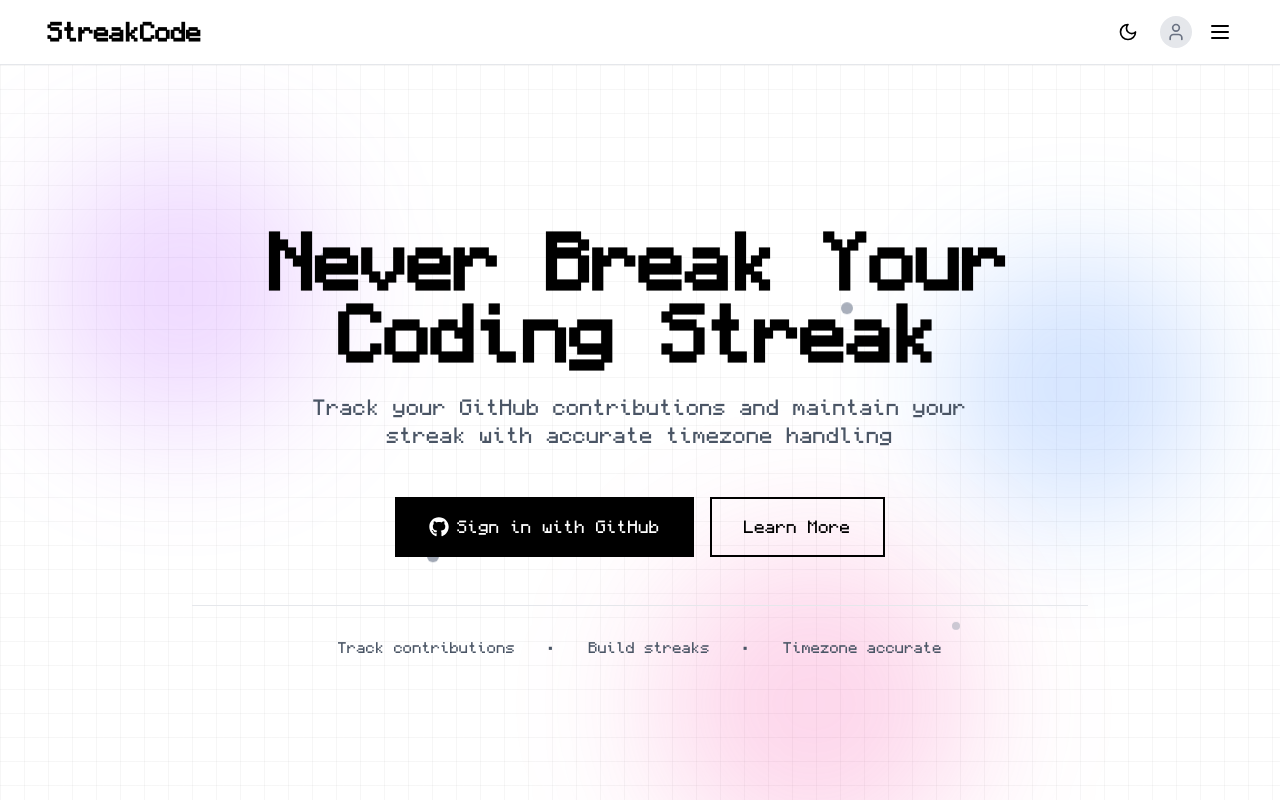
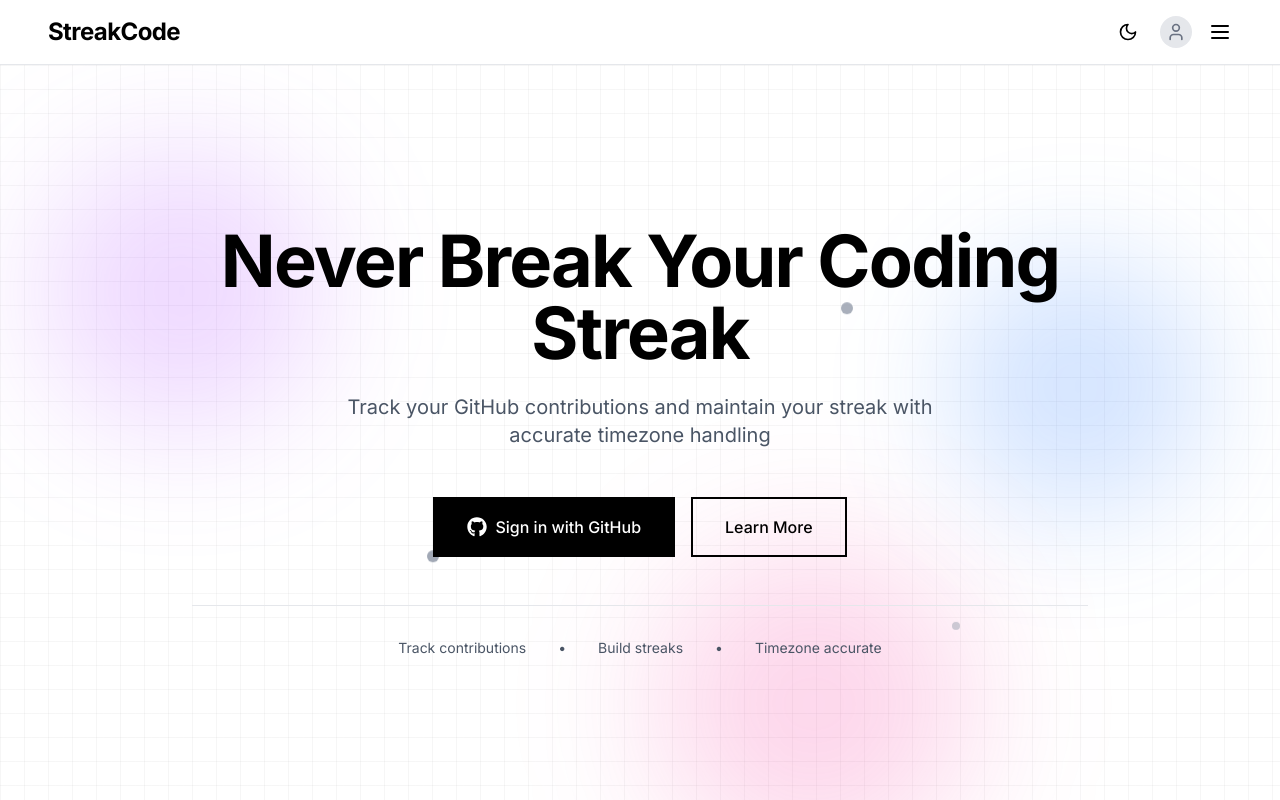
Before and after one commit to A-Shalchian/StreakCode, a Next.js app: page / in a window 1280 px wide. Shown: the top 800 px of the page. Built offline with nearby package versions, Linux system fonts and the light colour scheme; no server answers.

Commit message:
add font provider + smooth theme transitions

```diff
--- a/src/app/globals.css
+++ b/src/app/globals.css
@@ -1,8 +1,8 @@
+@import url('https://fonts.googleapis.com/css2?family=Inter:wght@300;400;500;600;700&family=JetBrains+Mono:wght@300;400;500;600;700&family=Space+Grotesk:wght@300;400;500;600;700&display=swap');
+
 @config "../../tailwind.config.ts";
 @import "tailwindcss";
 
-
-/* Minecraft Font */
 @font-face {
   font-family: 'Monocraft';
   src: url('/fonts/Monocraft-01.ttf') format('truetype');
@@ -24,14 +24,45 @@
   font-style: normal;
 }
 
-/* Add base dark mode styles */
+@font-face {
+  font-family: 'Geist';
+  src: url('https://cdn.jsdelivr.net/npm/geist@1.2.0/dist/fonts/geist-sans/Geist-Regular.woff2') format('woff2');
+  font-weight: 400;
+  font-style: normal;
+}
+
+@font-face {
+  font-family: 'Geist';
+  src: url('https://cdn.jsdelivr.net/npm/geist@1.2.0/dist/fonts/geist-sans/Geist-Medium.woff2') format('woff2');
+  font-weight: 500;
+  font-style: normal;
+}
+
+@font-face {
+  font-family: 'Geist';
+  src: url('https://cdn.jsdelivr.net/npm/geist@1.2.0/dist/fonts/geist-sans/Geist-SemiBold.woff2') format('woff2');
+  font-weight: 600;
+  font-style: normal;
+}
+
+@font-face {
+  font-family: 'Geist';
+  src: url('https://cdn.jsdelivr.net/npm/geist@1.2.0/dist/fonts/geist-sans/Geist-Bold.woff2') format('woff2');
+  font-weight: 700;
+  font-style: normal;
+}
+
 @layer base {
-  * {
-    font-family: 'Monocraft', monospace;
+  *,
+  *::before,
+  *::after {
+    transition-property: background-color, border-color, color, fill, stroke;
+    transition-timing-function: ease-in-out;
+    transition-duration: 400ms;
   }
 
   body {
-    @apply bg-white text-black dark:bg-black dark:text-white transition-colors duration-200;
+    @apply bg-white text-black dark:bg-black dark:text-white;
   }
 }
 
--- a/src/app/layout.tsx
+++ b/src/app/layout.tsx
@@ -1,6 +1,7 @@
 import type { Metadata } from "next";
 import { AuthProvider } from "@/providers/AuthProvider";
 import { ThemeProvider } from "@/providers/ThemeProvider";
+import { FontProvider } from "@/providers/FontProvider";
 import "./globals.css";
 import { Navbar } from "@/homeSections/Navbar";
 import { Footer } from "@/homeSections/Footer";
@@ -22,6 +23,7 @@ export default function RootLayout({
     <html lang="en" suppressHydrationWarning>
       <body className={"antialiased"}>
         <ThemeProvider attribute="class" defaultTheme="system" enableSystem>
+          <FontProvider>
           <AuthProvider>
             <Navbar />
             {children}
@@ -39,6 +41,7 @@ export default function RootLayout({
             />
             <Footer />
           </AuthProvider>
+          </FontProvider>
         </ThemeProvider>
       </body>
     </html>
--- /dev/null
+++ b/src/providers/FontProvider.tsx
@@ -0,0 +1,53 @@
+"use client";
+
+import { createContext, useContext, useState, useEffect } from "react";
+
+const FONTS = [
+  { key: "inter", label: "Inter", family: "'Inter', sans-serif" },
+  { key: "geist", label: "Geist", family: "'Geist', sans-serif" },
+  { key: "jetbrains", label: "JetBrains Mono", family: "'JetBrains Mono', monospace" },
+  { key: "space", label: "Space Grotesk", family: "'Space Grotesk', sans-serif" },
+] as const;
+
+type FontKey = (typeof FONTS)[number]["key"];
+
+interface FontContextType {
+  font: FontKey;
+  setFont: (font: FontKey) => void;
+  fonts: typeof FONTS;
+}
+
+const FontContext = createContext<FontContextType>({
+  font: "inter",
+  setFont: () => {},
+  fonts: FONTS,
+});
+
+export function FontProvider({ children }: { children: React.ReactNode }) {
+  const [font, setFont] = useState<FontKey>("inter");
+
+  useEffect(() => {
+    const saved = localStorage.getItem("streakcode-font") as FontKey | null;
+    if (saved && FONTS.some((f) => f.key === saved)) {
+      setFont(saved);
+    }
+  }, []);
+
+  useEffect(() => {
+    const selected = FONTS.find((f) => f.key === font);
+    if (selected) {
+      document.documentElement.style.fontFamily = selected.family;
+      localStorage.setItem("streakcode-font", font);
+    }
+  }, [font]);
+
+  return (
+    <FontContext.Provider value={{ font, setFont, fonts: FONTS }}>
+      {children}
+    </FontContext.Provider>
+  );
+}
+
+export function useFont() {
+  return useContext(FontContext);
+}
```
